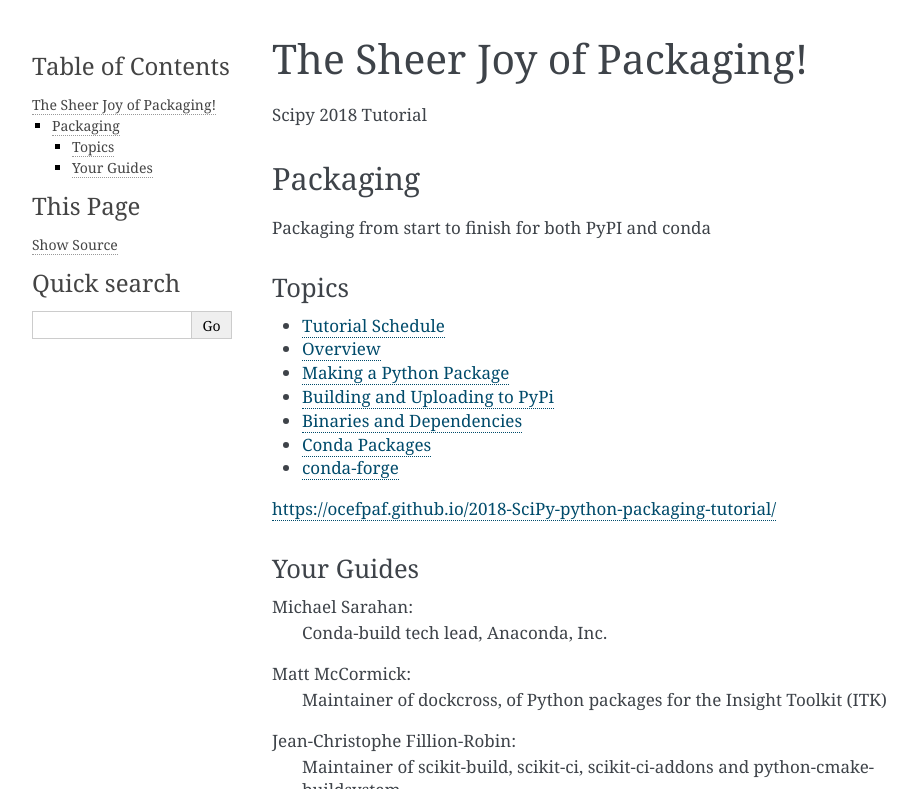
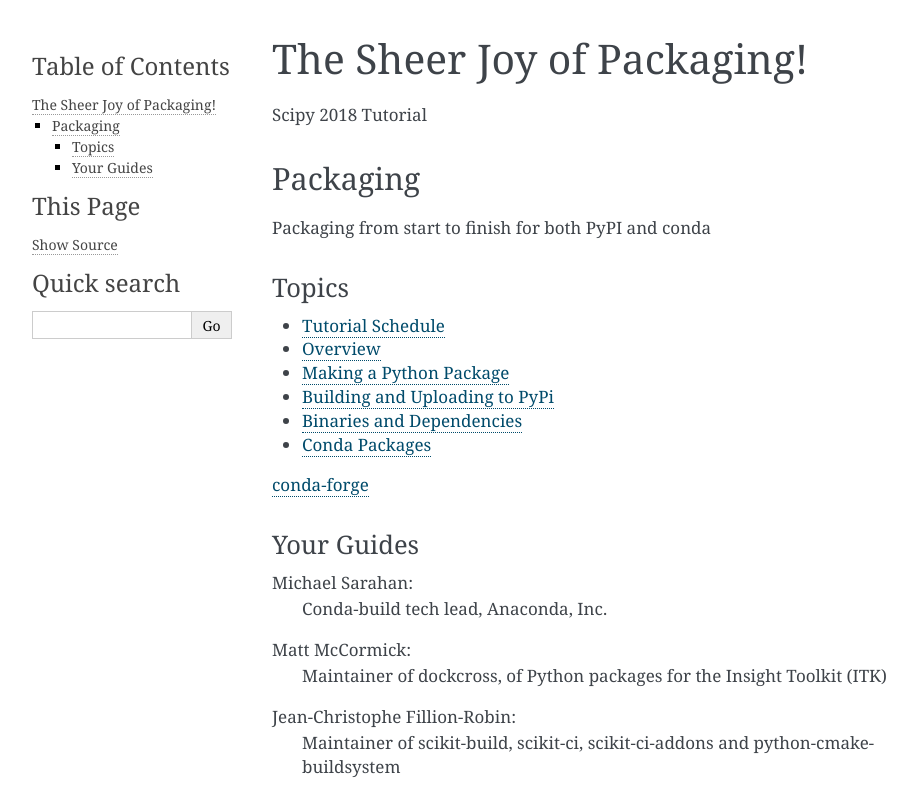
Before and after one commit to python-packaging-tutorial/python-packaging-tutorial, a Sphinx documentation site: the page built from sphinx_presentation/source/index.rst, in a window 1280 px wide, cut to the strip 0-789 px from the top of the page. Shown: the whole strip, without its empty margins (148-1065 px from the left). Built offline with Sphinx 7.4.7, drawn with Linux system fonts in a browser that asks for light colours.

```diff
--- a/sphinx_presentation/source/index.rst
+++ b/sphinx_presentation/source/index.rst
@@ -26,9 +26,8 @@ Topics
    uploading_pypi
    binaries_dependencies
    conda
-   conda_forge
 
-https://ocefpaf.github.io/2018-SciPy-python-packaging-tutorial/
+`conda-forge <https://ocefpaf.github.io/2018-SciPy-python-packaging-tutorial/>`_
 
 
 Your Guides
```
Also changed, not shown: sphinx_presentation/source/conda_forge.rst (deleted, +0 -10 lines).
